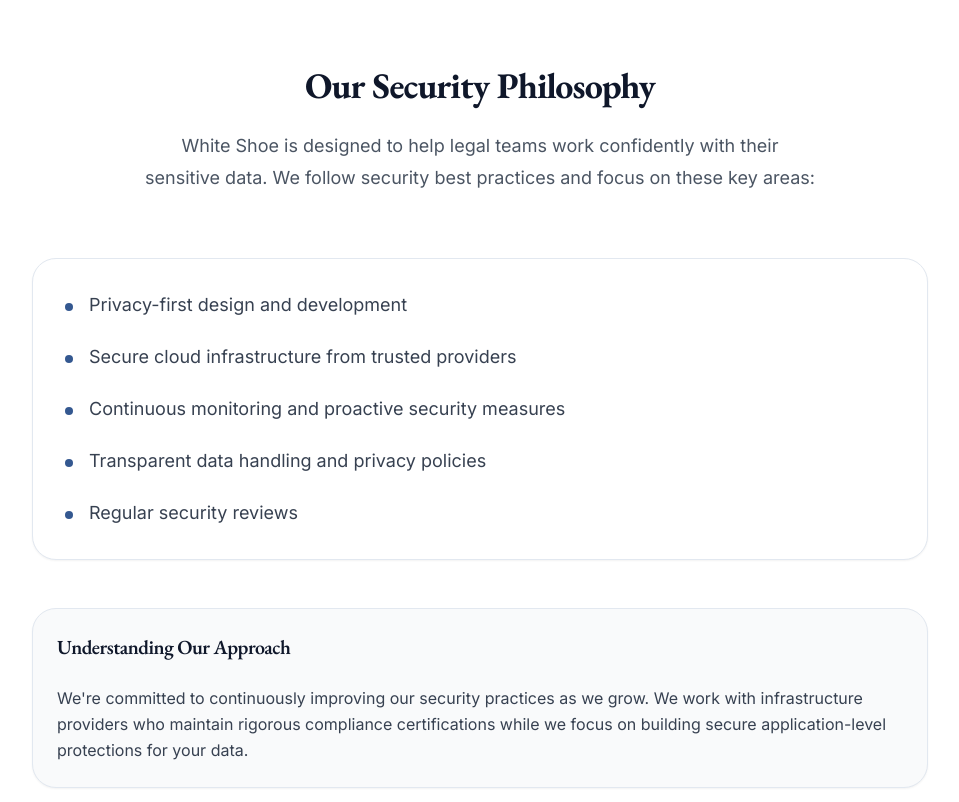
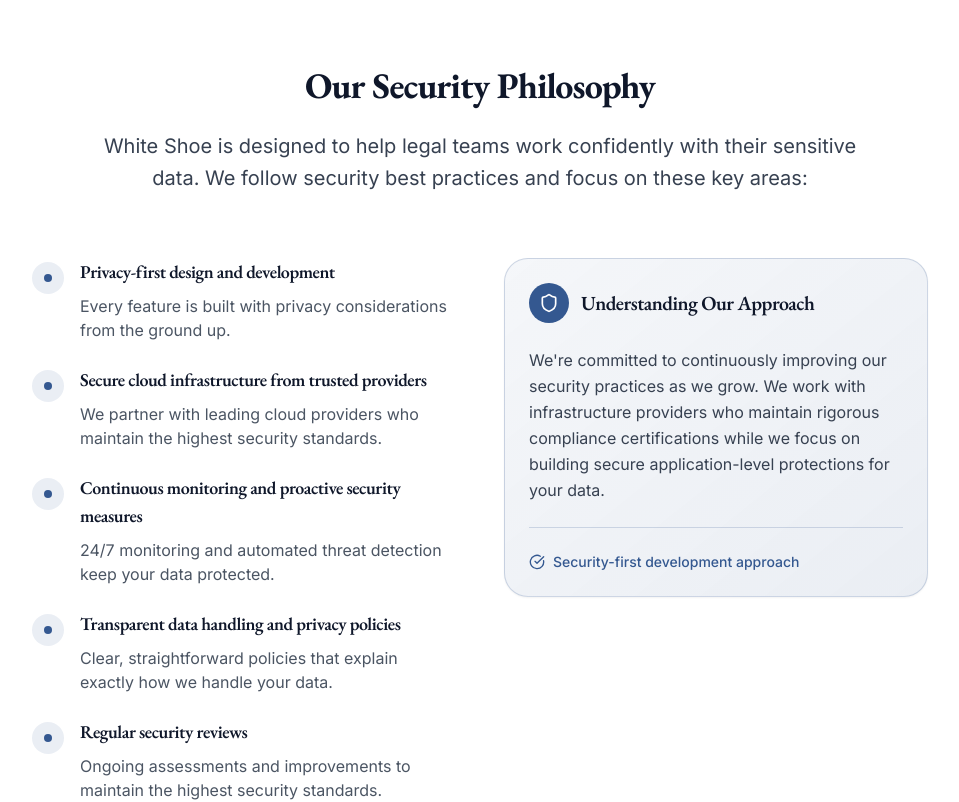
Before and after one commit to ab-boersma/ai-productivity-launch, a React (Vite) app: page /security in a window 1280 px wide. Shown: the part 1700-2502 px from the top of the page, without its empty margins (160-1119 px from the left). Built offline with nearby package versions, Linux system fonts and the light colour scheme.

Commit message:
Refactor Security Philosophy section
Improve the UX/UI design of the "Our Security Philosophy" section on the Security page.

```diff
--- a/src/pages/Security.tsx
+++ b/src/pages/Security.tsx
@@ -1,3 +1,4 @@
+
 import { Header } from "@/components/Header";
 import { Footer } from "@/components/Footer";
 import { Button } from "@/components/ui/button";
@@ -160,53 +161,98 @@ export default function Security() {
       {/* Our Security Philosophy */}
       <section className="py-24 sm:py-32">
         <div className="mx-auto max-w-7xl px-6 lg:px-8">
-          <div className="mx-auto max-w-2xl lg:text-center mb-16">
-            <h2 className="text-3xl font-bold tracking-garamond text-midnight-brief sm:text-4xl">
+          <div className="mx-auto max-w-4xl">
+            <div className="text-center mb-16">
+              <h2 className="text-3xl font-bold tracking-garamond text-midnight-brief sm:text-4xl mb-6">
                 Our Security Philosophy
               </h2>
-            <p className="mt-6 text-lg leading-8 text-gray-600">
-              White Shoe is designed to help legal teams work confidently with their sensitive data. We follow security best practices and focus on these key areas:
+              <p className="text-xl leading-8 text-gray-700 max-w-3xl mx-auto">
+                White Shoe is designed to help legal teams work confidently with their sensitive data.
+                We follow security best practices and focus on these key areas:
               </p>
             </div>
 
-          <div className="mx-auto max-w-4xl">
-            <Card className="mb-12">
-              <CardContent className="p-8">
-                <div className="grid grid-cols-1 gap-6">
-                  <div className="flex items-start gap-4">
-                    <div className="w-2 h-2 bg-slate-docket rounded-full mt-3 flex-shrink-0"></div>
-                    <p className="text-lg text-gray-700">Privacy-first design and development</p>
+            <div className="grid grid-cols-1 lg:grid-cols-2 gap-12 items-start">
+              {/* Key Areas */}
+              <div className="space-y-6">
+                <div className="flex items-start gap-4 group">
+                  <div className="w-8 h-8 bg-slate-docket/10 rounded-lg flex items-center justify-center flex-shrink-0 mt-1 group-hover:bg-slate-docket/20 transition-colors">
+                    <div className="w-2 h-2 bg-slate-docket rounded-full"></div>
                   </div>
-                  <div className="flex items-start gap-4">
-                    <div className="w-2 h-2 bg-slate-docket rounded-full mt-3 flex-shrink-0"></div>
-                    <p className="text-lg text-gray-700">Secure cloud infrastructure from trusted providers</p>
+                  <div>
+                    <h3 className="text-lg font-semibold text-midnight-brief mb-2">Privacy-first design and development</h3>
+                    <p className="text-gray-600">Every feature is built with privacy considerations from the ground up.</p>
                   </div>
-                  <div className="flex items-start gap-4">
-                    <div className="w-2 h-2 bg-slate-docket rounded-full mt-3 flex-shrink-0"></div>
-                    <p className="text-lg text-gray-700">Continuous monitoring and proactive security measures</p>
                 </div>
-                  <div className="flex items-start gap-4">
-                    <div className="w-2 h-2 bg-slate-docket rounded-full mt-3 flex-shrink-0"></div>
-                    <p className="text-lg text-gray-700">Transparent data handling and privacy policies</p>
+
+                <div className="flex items-start gap-4 group">
+                  <div className="w-8 h-8 bg-slate-docket/10 rounded-lg flex items-center justify-center flex-shrink-0 mt-1 group-hover:bg-slate-docket/20 transition-colors">
+                    <div className="w-2 h-2 bg-slate-docket rounded-full"></div>
                   </div>
-                  <div className="flex items-start gap-4">
-                    <div className="w-2 h-2 bg-slate-docket rounded-full mt-3 flex-shrink-0"></div>
-                    <p className="text-lg text-gray-700">Regular security reviews</p>
+                  <div>
+                    <h3 className="text-lg font-semibold text-midnight-brief mb-2">Secure cloud infrastructure from trusted providers</h3>
+                    <p className="text-gray-600">We partner with leading cloud providers who maintain the highest security standards.</p>
+                  </div>
+                </div>
+
+                <div className="flex items-start gap-4 group">
+                  <div className="w-8 h-8 bg-slate-docket/10 rounded-lg flex items-center justify-center flex-shrink-0 mt-1 group-hover:bg-slate-docket/20 transition-colors">
+                    <div className="w-2 h-2 bg-slate-docket rounded-full"></div>
+                  </div>
+                  <div>
+                    <h3 className="text-lg font-semibold text-midnight-brief mb-2">Continuous monitoring and proactive security measures</h3>
+                    <p className="text-gray-600">24/7 monitoring and automated threat detection keep your data protected.</p>
+                  </div>
+                </div>
+
+                <div className="flex items-start gap-4 group">
+                  <div className="w-8 h-8 bg-slate-docket/10 rounded-lg flex items-center justify-center flex-shrink-0 mt-1 group-hover:bg-slate-docket/20 transition-colors">
+                    <div className="w-2 h-2 bg-slate-docket rounded-full"></div>
+                  </div>
+                  <div>
+                    <h3 className="text-lg font-semibold text-midnight-brief mb-2">Transparent data handling and privacy policies</h3>
+                    <p className="text-gray-600">Clear, straightforward policies that explain exactly how we handle your data.</p>
+                  </div>
+                </div>
+
+                <div className="flex items-start gap-4 group">
+                  <div className="w-8 h-8 bg-slate-docket/10 rounded-lg flex items-center justify-center flex-shrink-0 mt-1 group-hover:bg-slate-docket/20 transition-colors">
+                    <div className="w-2 h-2 bg-slate-docket rounded-full"></div>
+                  </div>
+                  <div>
+                    <h3 className="text-lg font-semibold text-midnight-brief mb-2">Regular security reviews</h3>
+                    <p className="text-gray-600">Ongoing assessments and improvements to maintain the highest security standards.</p>
+                  </div>
+                </div>
+              </div>
+
+              {/* Understanding Our Approach Card */}
+              <div className="lg:mt-0 mt-8">
+                <Card className="bg-gradient-to-br from-slate-docket/5 to-slate-docket/10 border-slate-docket/20 h-full">
+                  <CardHeader className="pb-4">
+                    <div className="flex items-center gap-3 mb-2">
+                      <div className="w-10 h-10 bg-slate-docket rounded-lg flex items-center justify-center">
+                        <Shield className="h-5 w-5 text-pure-white" />
+                      </div>
+                      <CardTitle className="text-xl text-midnight-brief">Understanding Our Approach</CardTitle>
+                    </div>
+                  </CardHeader>
+                  <CardContent className="pt-0">
+                    <p className="text-gray-700 leading-relaxed text-base">
+                      We're committed to continuously improving our security practices as we grow. We work with
+                      infrastructure providers who maintain rigorous compliance certifications while we focus on
+                      building secure application-level protections for your data.
+                    </p>
+                    <div className="mt-6 pt-6 border-t border-slate-docket/20">
+                      <div className="flex items-center gap-2 text-sm text-slate-docket font-medium">
+                        <CheckCircle className="h-4 w-4" />
+                        <span>Security-first development approach</span>
                       </div>
                     </div>
                   </CardContent>
                 </Card>
-
-            <Card className="bg-gray-50">
-              <CardHeader>
-                <CardTitle className="text-xl">Understanding Our Approach</CardTitle>
-              </CardHeader>
-              <CardContent>
-                <p className="text-gray-700 leading-relaxed">
-                  We're committed to continuously improving our security practices as we grow. We work with infrastructure providers who maintain rigorous compliance certifications while we focus on building secure application-level protections for your data.
-                </p>
-              </CardContent>
-            </Card>
+              </div>
+            </div>
           </div>
         </div>
       </section>
```
Lines whose indentation alone changed are shown as unchanged.
